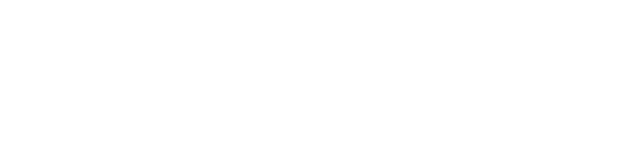
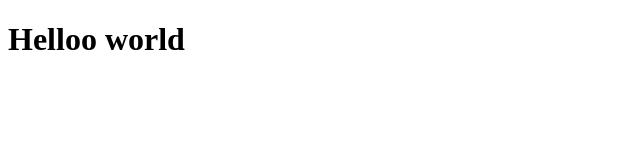
Before and after one commit to Ckilg/Cappy, a website: page app/index.html in a window 1280 px wide. Shown: the whole page, without its empty margins (0-640 px from the left). Drawn offline with Linux system fonts and the light colour scheme.

Commit message:
sw update

```diff
--- a/app/index.html
+++ b/app/index.html
@@ -9,7 +9,7 @@
   <title>Cappie</title>
 </head>
 <body>
-
+  <h1>Helloo world</h1>
   <script src="js/script.js"></script>
 </body>
 </html>
```
Also changed, not shown: app/sw.js (renamed from sw.js), 2 other files.
